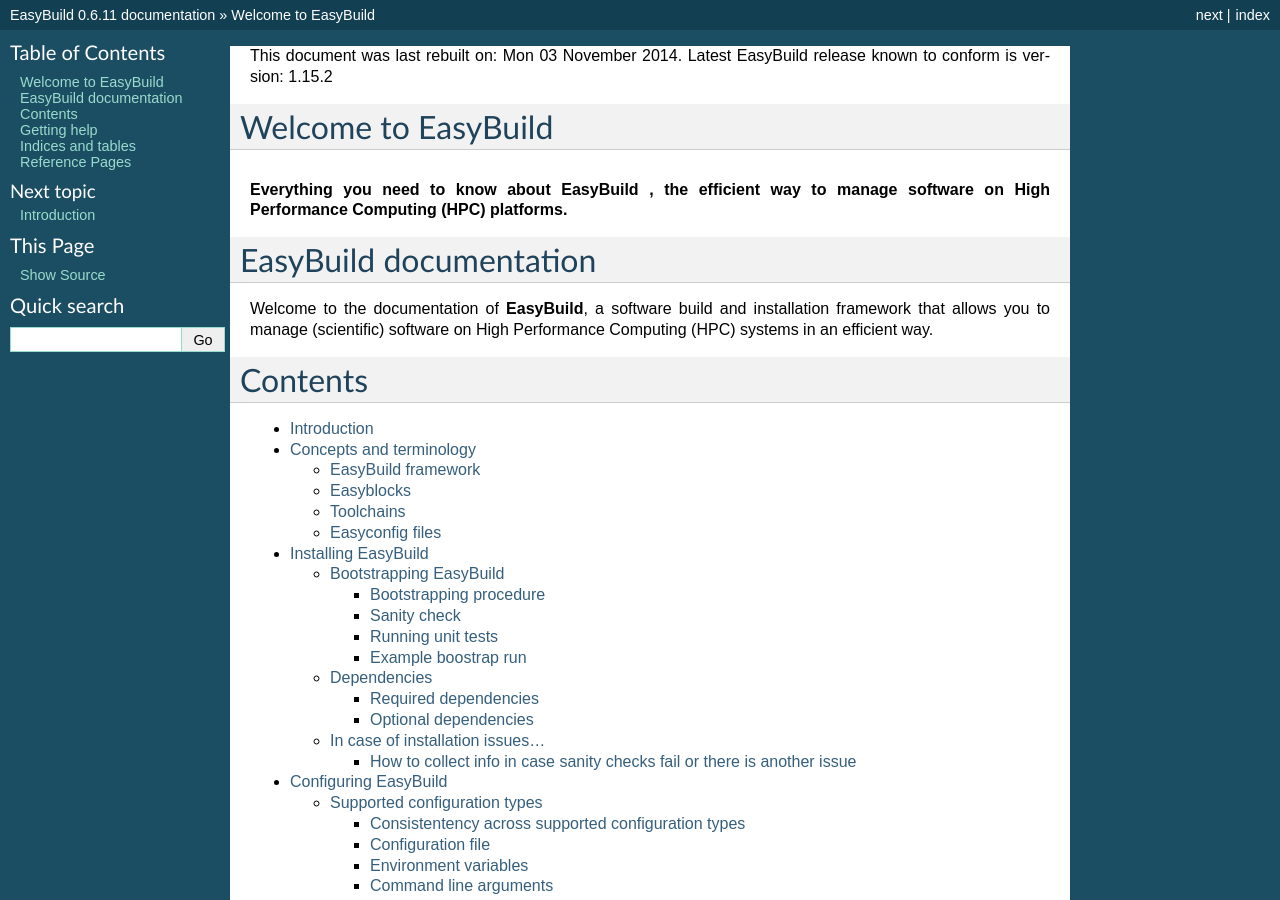
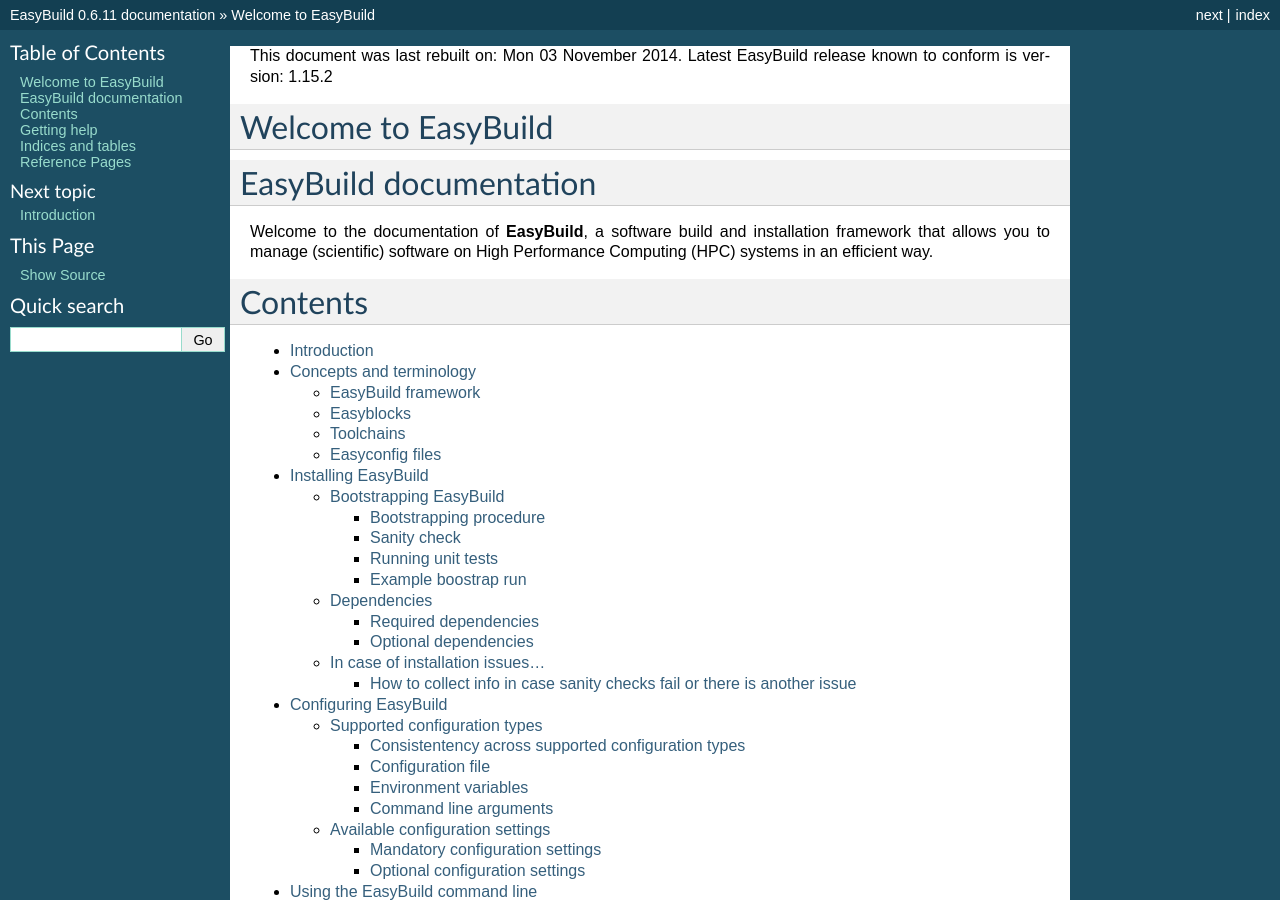
Before and after one commit to easybuilders/easybuild, a Sphinx documentation site: the page built from docs/index.rst, in a window 1280 px wide and 900 px high. Built offline with Sphinx 7.4.7, drawn with Linux system fonts in a browser that asks for light colours; some of the changed lines change nothing that is shown.

Commit message:
rubric test
Signed-off-by: Fotis Georgatos <fotis@cern.ch>

```diff
--- a/docs/index.rst
+++ b/docs/index.rst
@@ -9,7 +9,7 @@
 Welcome to EasyBuild
 ====================
 
-.. rubric:: Everything you need to know about EasyBuild
+.. rubric: Everything you need to know about EasyBuild
   , the efficient way to manage software on High Performance Computing (HPC) platforms.
 
 
```
